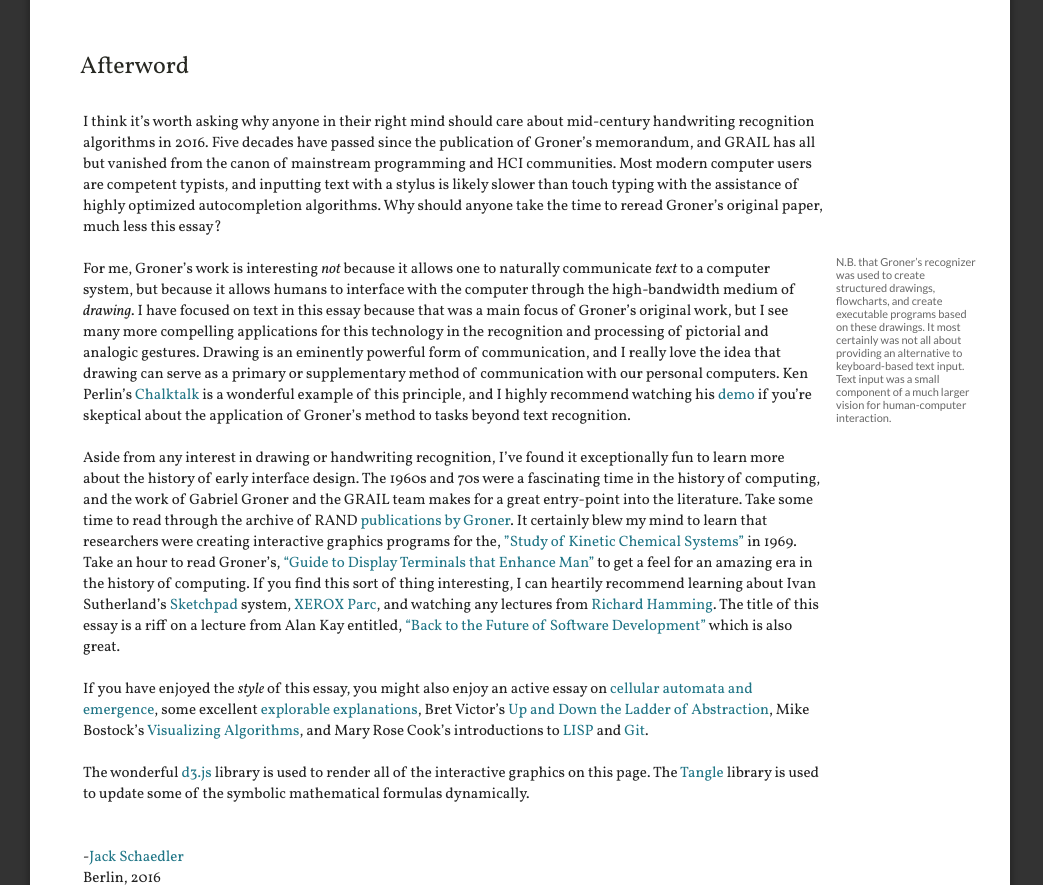
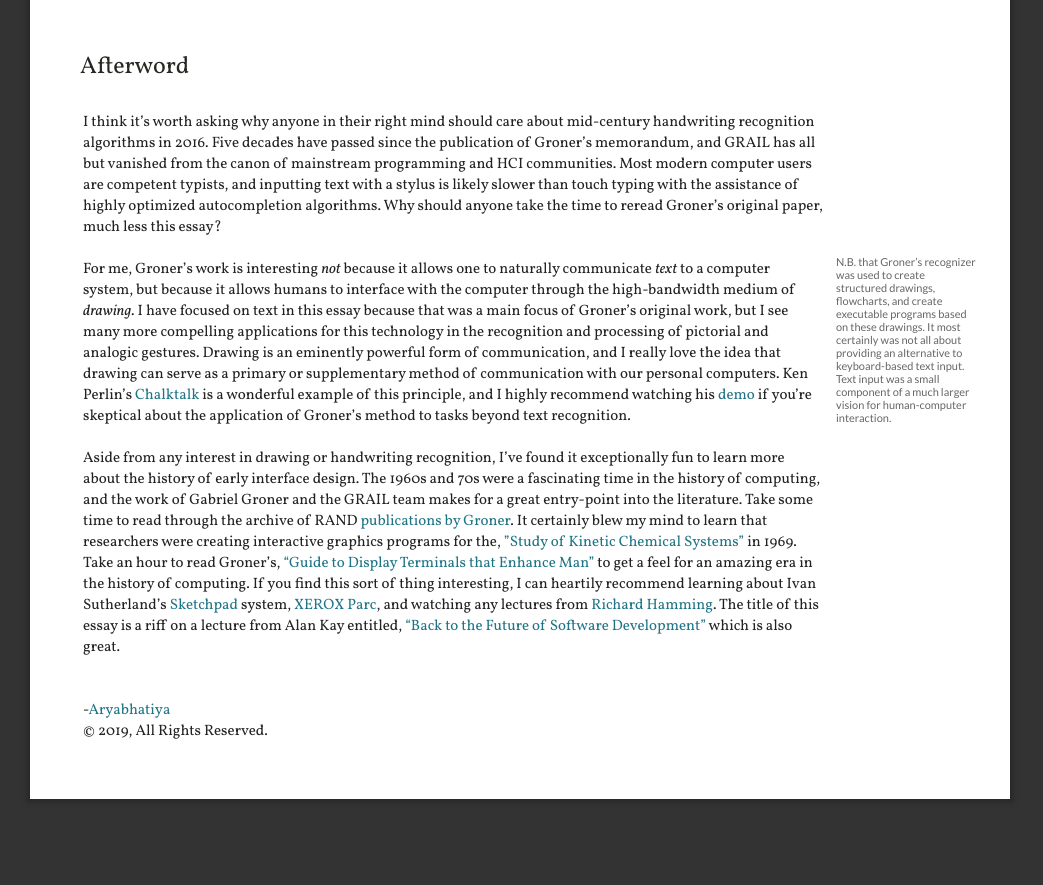
Before and after one commit to arywebymn/cs, a plain HTML site: page handwriting-recognition.html in a window 1280 px wide. Shown: the part 10665-11550 px from the top of the page, without its empty margins (0-1043 px from the left). After the commit the page ends 11494 px from the top, so only its background shows below. Drawn offline with Linux system fonts and the light colour scheme.

Commit message:
Update handwriting-recognition.html

```diff
--- a/handwriting-recognition.html
+++ b/handwriting-recognition.html
@@ -933,17 +933,17 @@
 				Aside from any interest in drawing or handwriting recognition, I’ve found it exceptionally fun to learn  more about the history of early interface design. The 1960s and 70s were a fascinating time in the history of computing, and the work of Gabriel Groner and the GRAIL team makes for a great entry-point into the literature. Take some time to read through the archive of RAND <a href="http://www.rand.org/pubs/authors/g/groner_gabriel_f.html">publications by Groner</a>. It certainly blew my mind to learn that researchers were creating interactive graphics programs for the, <a href="http://www.rand.org/pubs/research_memoranda/RM5925.html">”Study of Kinetic Chemical Systems”</a> in 1969. Take an hour to read Groner’s, <a href="http://www.rand.org/pubs/reports/R1183.html">“Guide to Display Terminals that Enhance Man”</a> to get a feel for an amazing era in the history of computing. If you find this sort of thing interesting, I can heartily recommend learning about Ivan Sutherland’s <a href="https://youtu.be/6orsmFndx_o">Sketchpad</a> system, <a href="https://en.wikipedia.org/wiki/PARC_(company)">XEROX Parc</a>, and watching any lectures from <a href="https://youtu.be/2e5_Z6oZ0rM">Richard Hamming</a>. The title of this essay is a riff on a lecture from Alan Kay entitled, <a href="https://youtu.be/pUoBSC3uoeo">“Back to the Future of Software Development”</a> which is also great.
 					</div><br/>
 
-					<div>
+					<!--div>
 				If you have enjoyed the <i>style</i> of this essay, you might also enjoy an active essay on <a href="http://www.playfulinvention.com/emergence/index.html">cellular automata and emergence</a>, some excellent <a href="http://explorableexplanations.com/">explorable explanations</a>, Bret Victor’s <a href="http://worrydream.com/LadderOfAbstraction/"> Up and Down the Ladder of Abstraction</a>, Mike Bostock’s <a href="https://bost.ocks.org/mike/algorithms/"> Visualizing Algorithms</a>, and Mary Rose Cook’s introductions to <a href="https://maryrosecook.com/blog/post/little-lisp-interpreter">LISP</a> and <a href="https://maryrosecook.com/blog/post/git-from-the-inside-out">Git</a>.
 					</div><br/>
 
 				<div>
 				The wonderful <a href="https://d3js.org/">d3.js</a> library is used to render all of the interactive graphics on this page. The <a href="http://worrydream.com/Tangle/">Tangle</a> library is used to update some of the symbolic mathematical formulas dynamically.
-					</div><br/>
+					</div><br/-->
 
 					<br/>
-				-<a href="http://jackschaedler.github.io/">Jack Schaedler</a><br/>
-				Berlin, 2016
+				-<a href="https://aryabhatiya.ml">Aryabhatiya</a><br/>
+				© 2019, All Rights Reserved.
 				</div>
   			</td>
    			<td class="figureExplanation" style="">
```
